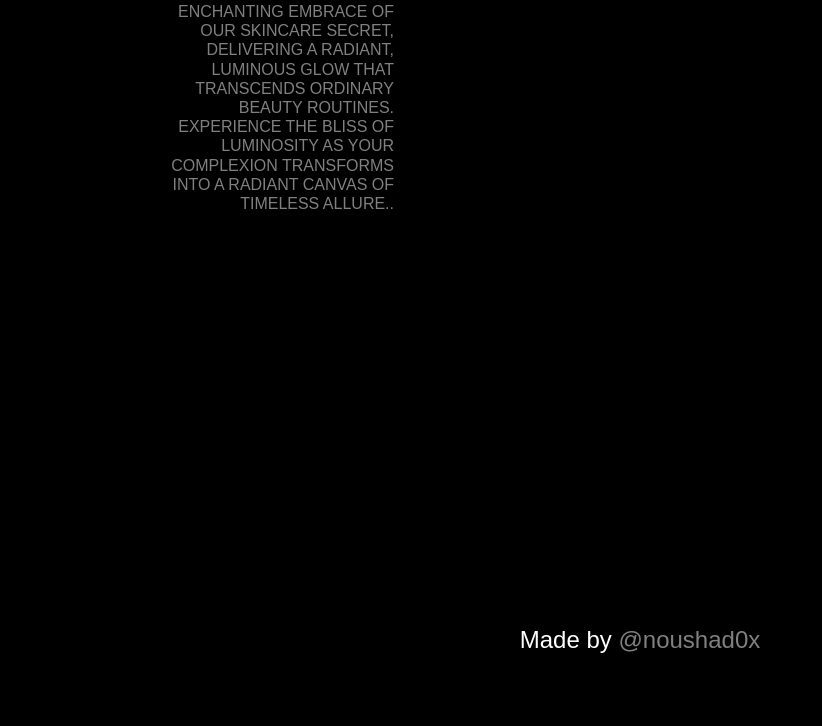
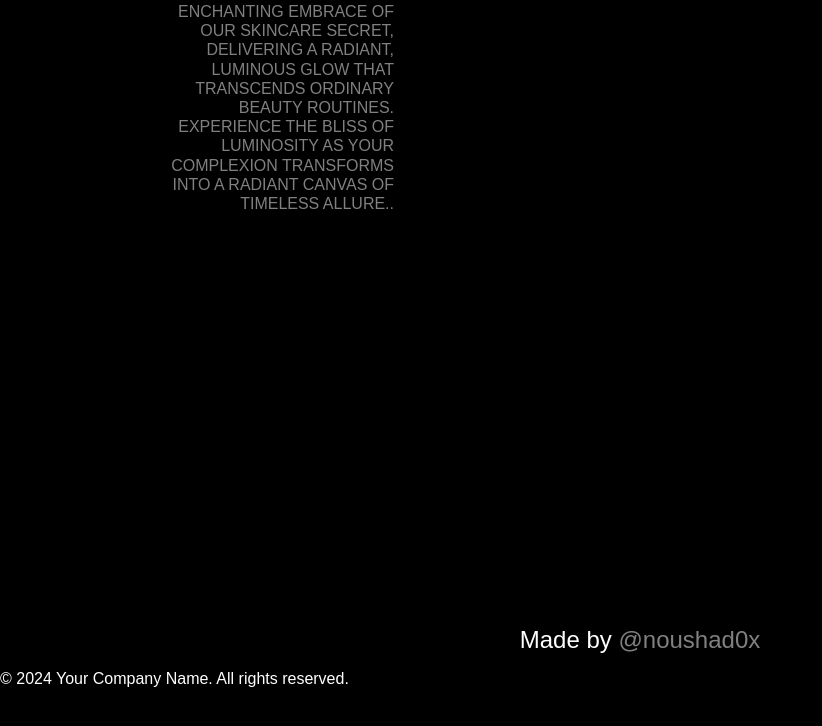
Before and after one commit to 0xNoushad/Lumin-, a plain HTML site: page index.html in a window 1280 px wide. Shown: the part 8717-9443 px from the top of the page, without its empty margins (0-822 px from the left). Drawn offline with Linux system fonts and the light colour scheme; files that its build step writes are made by us from their sources; a script that the page names is missing; files whose address does not match are found by name; a web font is replaced by a local one.

Commit message:
Update index.html

```diff
--- a/index.html
+++ b/index.html
@@ -192,6 +192,10 @@
 			</div>
 
 			<p class="credits">Made by <a href="https://twitter.com/0xNoushad">@noushad0x</a></p>
+			<footer>
+    <p>&copy; 2024 Your Company Name. All rights reserved.</p>
+</footer>
+
 		</main>
 		<script src="https://tympanus.net/codrops/adpacks/cda_sponsor.js"></script>
 		<script src="js/gsap.min.js"></script>
```
